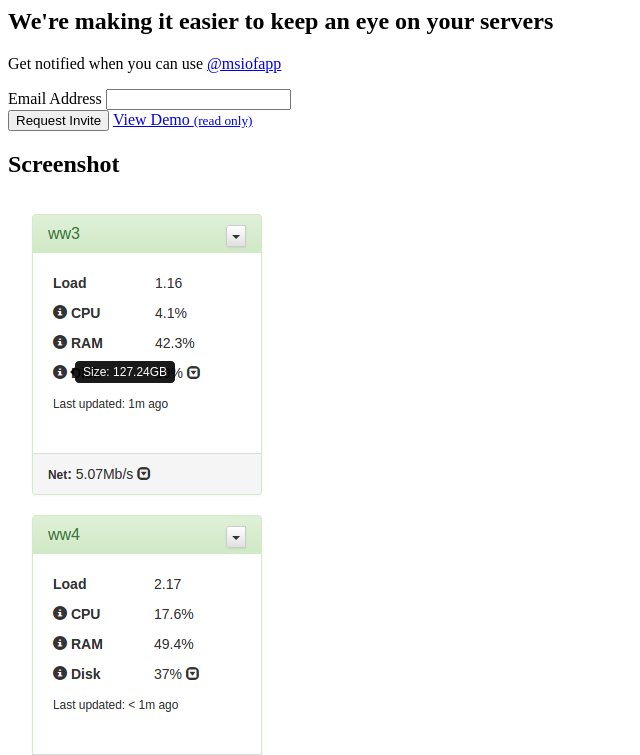
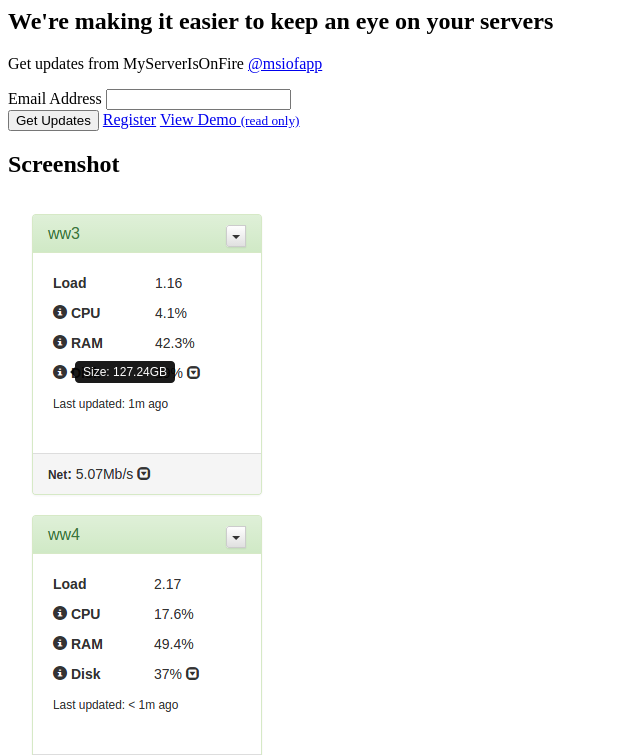
Before and after one commit to ashleyhindle/msiof, a PHP site: template views/earlyaccess.twig in a window 1280 px wide. Shown: the top 755 px of the page, without its empty margins (0-640 px from the left). Run offline with PHP 8.4, Linux system fonts and the light colour scheme; the template is opened without the code that fills it, so the values that code supplies are empty; some libraries are stand-ins or nearby versions.

Commit message:
changed form, and added register button

```diff
--- a/views/earlyaccess.twig
+++ b/views/earlyaccess.twig
@@ -1,7 +1,7 @@
 <div id="mc_embed_signup" class="jumbotron col-md-4" pull-left>
 		  <form role="form" action="//smellynose.us9.list-manage.com/subscribe/post?u=78fa3e40dbc975814ef2e7d8c&amp;id=a190270d65" method="post" id="mc-embedded-subscribe-form" name="mc-embedded-subscribe-form" class="validate" target="_blank" novalidate>
 					 <h2>We're making it easier to keep an eye on your servers</h2>
-					 <p>Get notified when you can use <a href='https://twitter.com/msiofapp'>@msiofapp</a></p>
+					 <p>Get updates from MyServerIsOnFire <a href='https://twitter.com/msiofapp'>@msiofapp</a></p>
 					 <div class="form-group">
 								<label for="mce-EMAIL">Email Address </label>
 								<input type="email" value="" name="EMAIL" class="required email form-control" id="mce-EMAIL">
@@ -12,8 +12,9 @@
 					 </div>    <!-- real people should not fill this in and expect good things - do not remove this or risk form bot signups-->
 					 <div style="position: absolute; left: -5000px;"><input type="text" name="b_78fa3e40dbc975814ef2e7d8c_a190270d65" tabindex="-1" value=""></div>
 					 <div class="clear">
-								<input type="submit" value="Request Invite" name="subscribe" id="mc-embedded-subscribe" class="btn btn-lg btn-success">
-								<a class='btn btn-lg btn-primary' href='https://myserverisonfire.com/shared/62c3b53b-028b-4262-9a15-c167c31417cb'>View Demo <small>(read only)</small></a>
+								<input type="submit" value="Get Updates" name="subscribe" id="mc-embedded-subscribe" class="btn btn-lg btn-success">
+								<a class='btn btn-lg btn-primary' href='https://myserverisonfire.com/account/register'>Register</a>
+								<a class='btn btn-lg btn-info' href='https://myserverisonfire.com/shared/62c3b53b-028b-4262-9a15-c167c31417cb'>View Demo <small>(read only)</small></a>
 					 </div>
 		  </form>
 </div>
```
